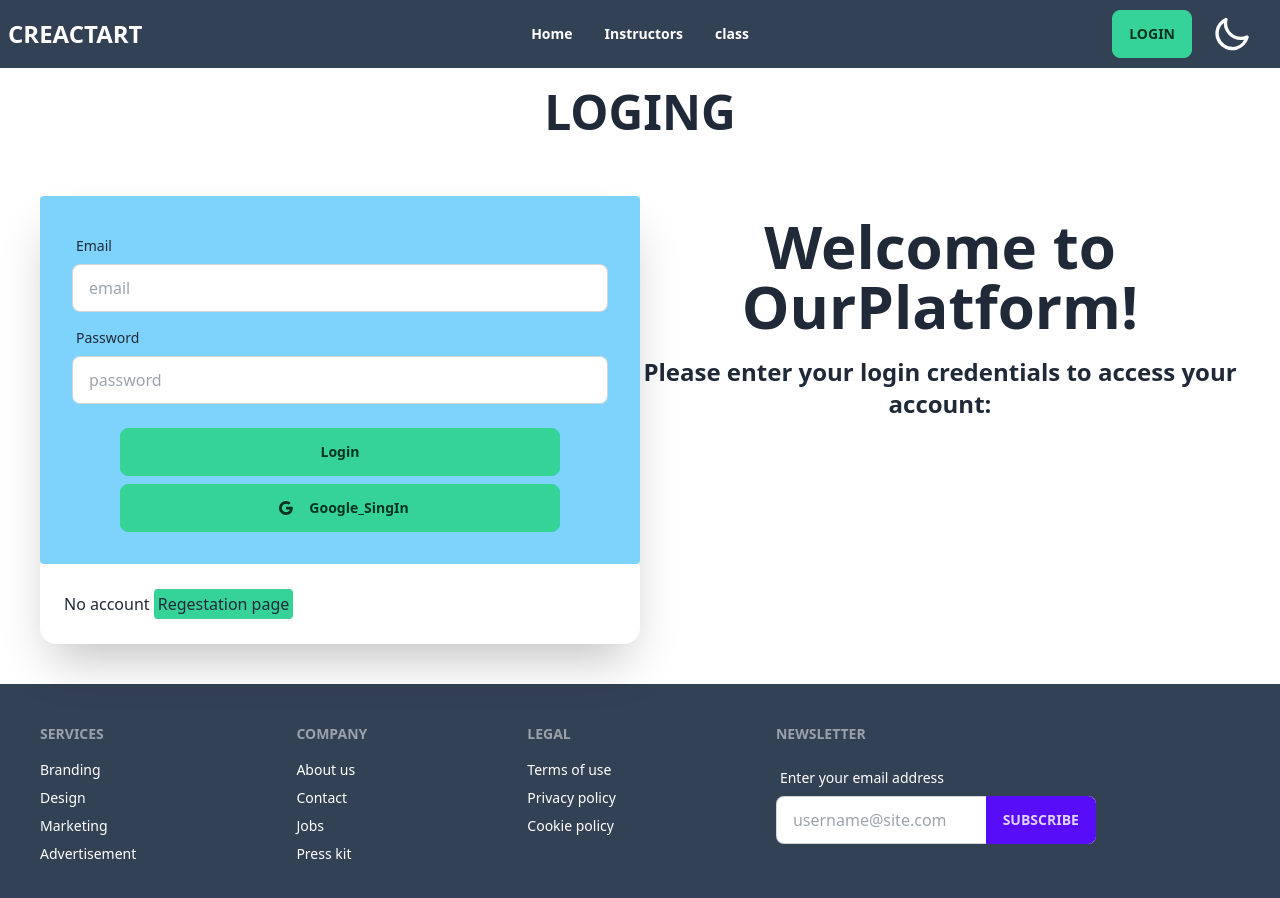
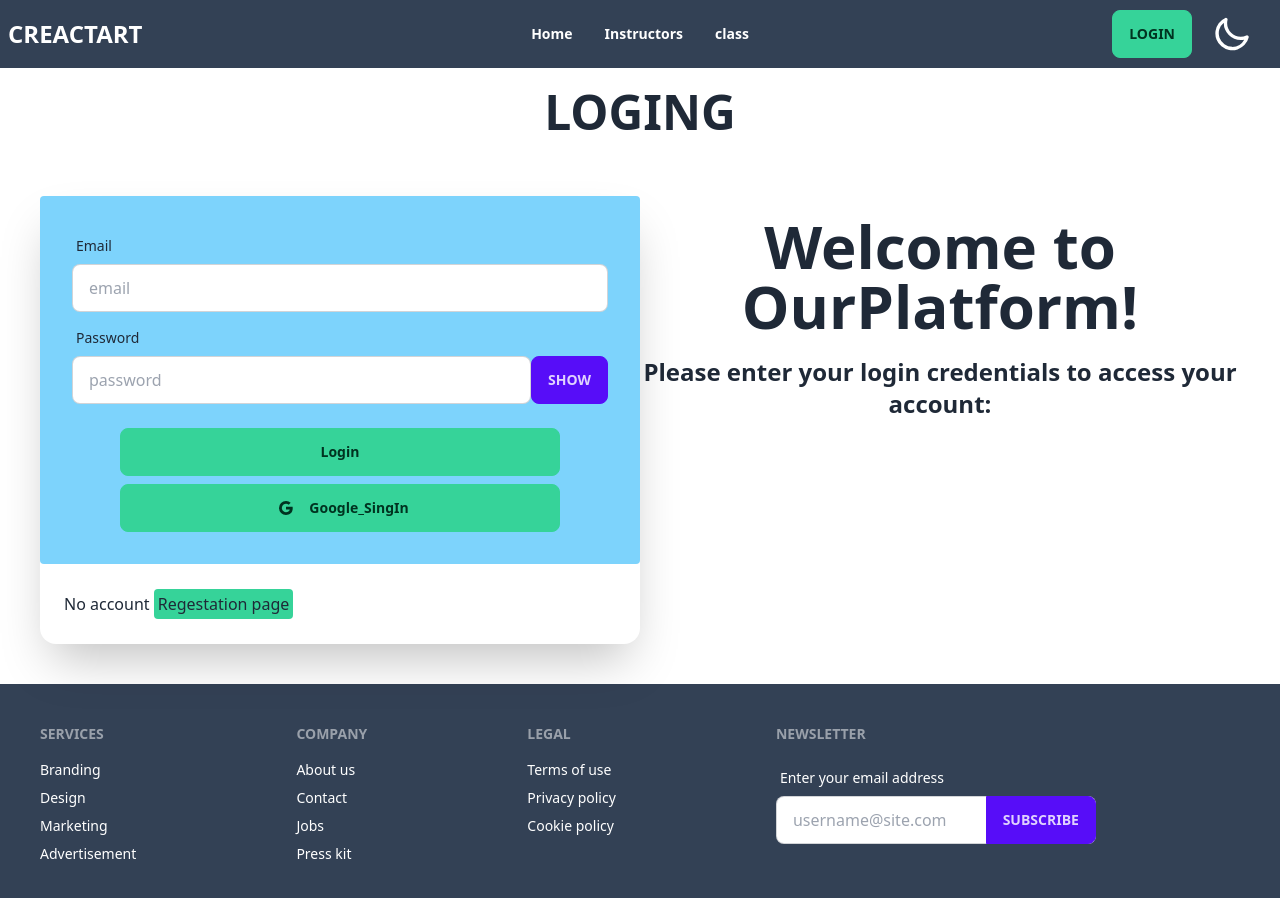
Before and after one commit to yahiamasud/CreatArt, a React (Vite) app: page /Login in a window 1280 px wide. Shown: the top 898 px of the page. Built offline with nearby package versions, Linux system fonts and the light colour scheme; no server answers.

Commit message:
password show and hidden add

```diff
--- a/src/Pages/Login/Login.jsx
+++ b/src/Pages/Login/Login.jsx
@@ -10,6 +10,21 @@ const Login = () => {
     const navigate = useNavigate();
     const location = useLocation();
     const from = location.state?.from?.pathname || "/"
+
+    const [checktype , setChecktype ]= useState("password");
+    const [showhidetext, setShowhidetext]= useState("show");
+
+    const handleShowHigh=(e)=>{
+        const gettype = e.target.value;
+        if( gettype === "password"){
+            setChecktype('text');
+            setShowhidetext("Hide");
+        }
+        else{
+            setChecktype('password');
+            setShowhidetext("Show");
+        }
+    }
 
     const handlelogin = (event) => {
         event.preventDefault();
@@ -86,11 +101,13 @@ const Login = () => {
                             <label className="label">
                                 <span className="label-text">Password</span>
                             </label>
-                            <input type="password" placeholder="password" name='password' className="input input-bordered" required />
-
+                            <div className='flex align-items-center '>
+                            <input  type={ checktype } placeholder="password" name='password' className="input w-full input-bordered" required /> <button value={checktype} onClick = {(e)=>handleShowHigh(e)} className='btn btn-primary' type='button'>{showhidetext}</button>
+                            </div>
                             <label className="label">
                                 <p className='text-red-500'>{error}</p>
                             </label>
+
                         </div>
                         <div className="form-control ">
                             <button className="btn btn-success  normal-case mx-12" type="submit">Login</button>
```
